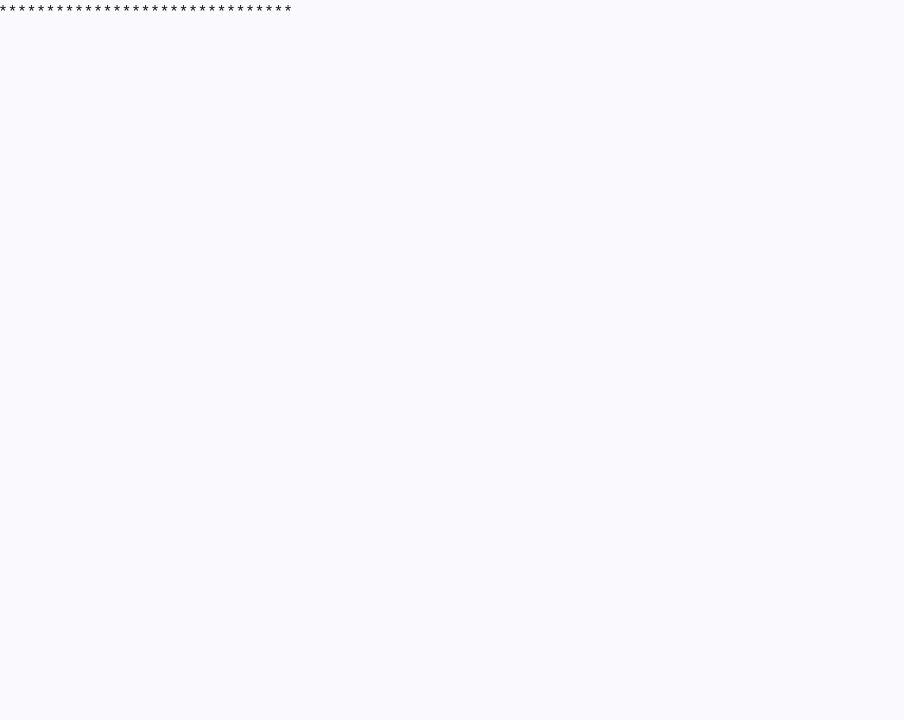
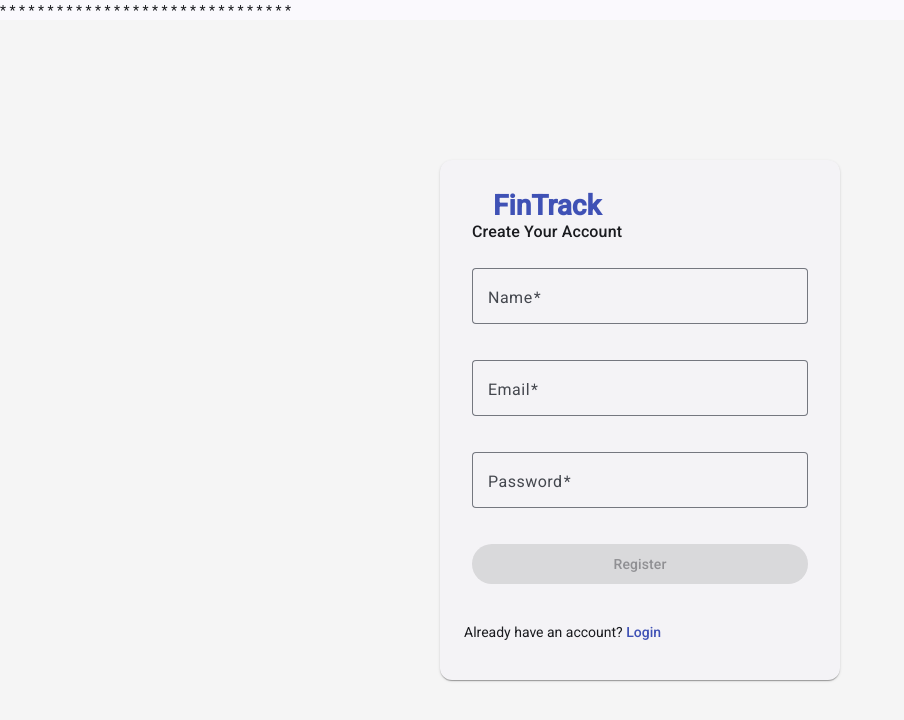
Before and after one commit to Jhenrique44/Fintrack-p01web, an Angular app: page /register in a window 1280 px wide. Before the commit this address led to /. Shown: the top 720 px of the page, without its empty margins (0-904 px from the left). Built offline with nearby package versions, Linux system fonts and the light colour scheme.

Commit message:
feat: add registration component with form validation and routing

```diff
--- a/src/app/app.routes.ts
+++ b/src/app/app.routes.ts
@@ -4,10 +4,15 @@ export const routes: Routes = [
   {
     path: '',
     redirectTo: 'dashboard',
-        pathMatch: 'full'
+    pathMatch: 'full',
   },
   {
     path: 'login',
-        loadComponent: () => import('./pages/auth/login/login.component').then(m => m.LoginComponent)
-    }
+    loadComponent: () => import('./pages/auth/login/login.component').then((m) => m.LoginComponent),
+  },
+  {
+    path: 'register',
+    loadComponent: () =>
+      import('./pages/auth/register/register.component').then((m) => m.RegisterComponent),
+  },
 ];
--- /dev/null
+++ b/src/app/pages/auth/register/register.component.html
@@ -0,0 +1,56 @@
+<div class="register-container">
+    <mat-card class="register-card">
+        <mat-card-header>
+            <mat-card-title>FinTrack</mat-card-title>
+            <mat-card-subtitle>Create Your Account</mat-card-subtitle>
+        </mat-card-header>
+
+        <mat-card-content>
+            <form [formGroup]="registerForm" (ngSubmit)="onSubmit()">
+                <mat-form-field appearance="outline" class="full-width">
+                    <mat-label>Name</mat-label>
+                    <input matInput formControlName="name" placeholder="Enter your name" required/>
+                    <mat-error *ngIf="registerForm.get('name')?.hasError('required')">
+                        Name is required
+                    </mat-error>
+                    <mat-error *ngIf="registerForm.get('name')?.hasError('minlength')">
+                        Name must be at least 3 characters
+                    </mat-error>
+                </mat-form-field>
+
+                <mat-form-field appearance="outline" class="full-width">
+                    <mat-label>Email</mat-label>
+                    <input matInput formControlName="email" placeholder="Enter your email" required/>
+                    <mat-error *ngIf="registerForm.get('email')?.hasError('required')">
+                        Email is required
+                    </mat-error>
+                    <mat-error *ngIf="registerForm.get('email')?.hasError('email')">
+                        Email is invalid
+                    </mat-error>
+                </mat-form-field>
+
+                <mat-form-field appearance="outline" class="full-width">
+                    <mat-label>Password</mat-label>
+                    <input matInput type="password" formControlName="password" placeholder="Enter your password" required/>
+                    <mat-error *ngIf="registerForm.get('password')?.hasError('required')">
+                        Password is required
+                    </mat-error>
+                    <mat-error *ngIf="registerForm.get('password')?.hasError('minlength')">
+                        Password must be at least 6 characters
+                    </mat-error>
+                </mat-form-field>
+                <button
+                    mat-raised-button
+                    color="primary"
+                    type="submit"
+                    class="full-width"
+                    [disabled]="registerForm.invalid || loading">
+                    {{ loading ? 'Registering...' : 'Register' }}
+                </button>
+            </form>
+        </mat-card-content>
+        <mat-card-actions>
+            <p>Already have an account? <a routerLink="/login">Login</a></p>
+        </mat-card-actions>
+    </mat-card>
+</div>
--- /dev/null
+++ b/src/app/pages/auth/register/register.component.scss
@@ -0,0 +1,39 @@
+.register-container{
+    display: flex;
+    justify-content: center;
+    align-items: center;
+    min-height: 100vh;
+    background-color: #f5f5f5;
+}
+
+.register-card{
+    width: 100%;
+    max-width: 400px;
+    padding: 16px;
+
+    mat-card-header{
+        margin-bottom: 24px;
+        text-align: center;
+
+        mat-card-title{
+            font-size: 28px;
+            font-weight: bold;
+            color: #3f51b5;
+        }
+    }
+    mat-card-actions {
+        text-align: center;
+        a {
+            color:#3f51b5;
+            text-decoration: none;
+            font-weight: 500;
+            &:hover {
+                text-decoration: underline;
+            }
+        }
+    }
+}
+.full-width{
+    width: 100%;
+    margin-bottom: 16px;
+}
--- /dev/null
+++ b/src/app/pages/auth/register/register.component.ts
@@ -0,0 +1,63 @@
+import { Component } from '@angular/core';
+import { FormBuilder, FormGroup, ReactiveFormsModule, Validators } from '@angular/forms';
+import { AuthService } from '../../../services/service/auth.service';
+import { Router, RouterLink } from '@angular/router';
+import { MatSnackBar, MatSnackBarModule } from '@angular/material/snack-bar';
+import { CommonModule } from '@angular/common';
+import { MatCardModule } from '@angular/material/card';
+import { MatFormFieldModule } from '@angular/material/form-field';
+import { MatInputModule } from '@angular/material/input';
+import { MatButtonModule } from '@angular/material/button';
+
+@Component({
+  selector: 'app-register',
+  standalone: true,
+  imports: [
+    CommonModule,
+    ReactiveFormsModule,
+    RouterLink,
+    MatCardModule,
+    MatFormFieldModule,
+    MatInputModule,
+    MatButtonModule,
+    MatSnackBarModule,
+  ],
+  templateUrl: './register.component.html',
+  styleUrl: './register.component.scss',
+})
+export class RegisterComponent {
+  registerForm: FormGroup;
+  loading = false;
+
+  constructor(
+    private fb: FormBuilder,
+    private authService: AuthService,
+    private router: Router,
+    private snackBar: MatSnackBar,
+  ) {
+    this.registerForm = this.fb.group({
+      name: ['', [Validators.required, Validators.minLength(3)]],
+      email: ['', [Validators.required, Validators.email]],
+      password: ['', [Validators.required, Validators.minLength(6)]],
+    });
+  }
+
+  onSubmit(): void {
+    if (this.registerForm.invalid) return;
+
+    this.loading = true;
+
+    this.authService.register(this.registerForm.value).subscribe({
+      next: () => {
+        this.snackBar.open('Registration successful! Please log in.', 'Close', { duration: 3000 });
+        this.router.navigate(['/login']);
+      },
+      error: (err) => {
+        this.loading = false;
+        this.snackBar.open(err?.error.message || 'Registration failed', 'Close', {
+          duration: 3000,
+        });
+      },
+    });
+  }
+}
```
Also changed, not shown: 1 other file (tests, documents, lock files or other folders). Lines whose indentation alone changed are shown as unchanged.
